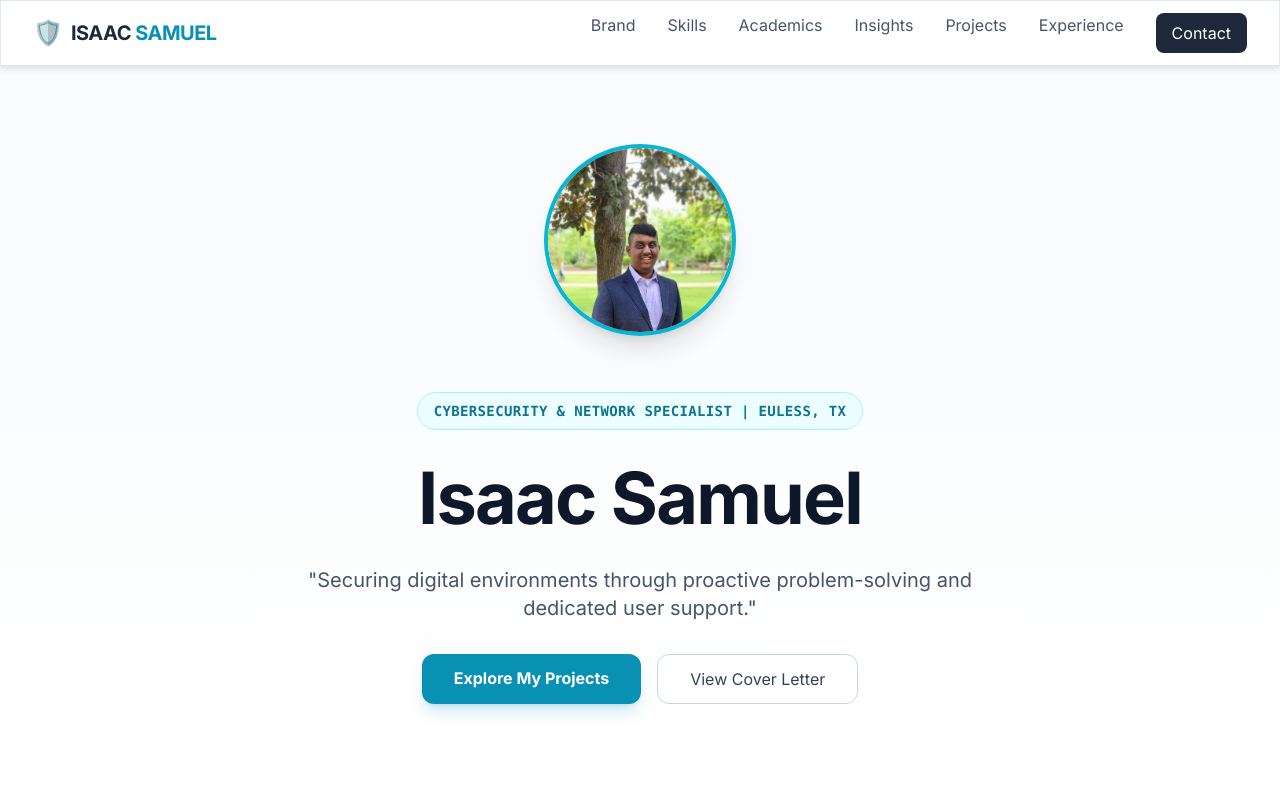
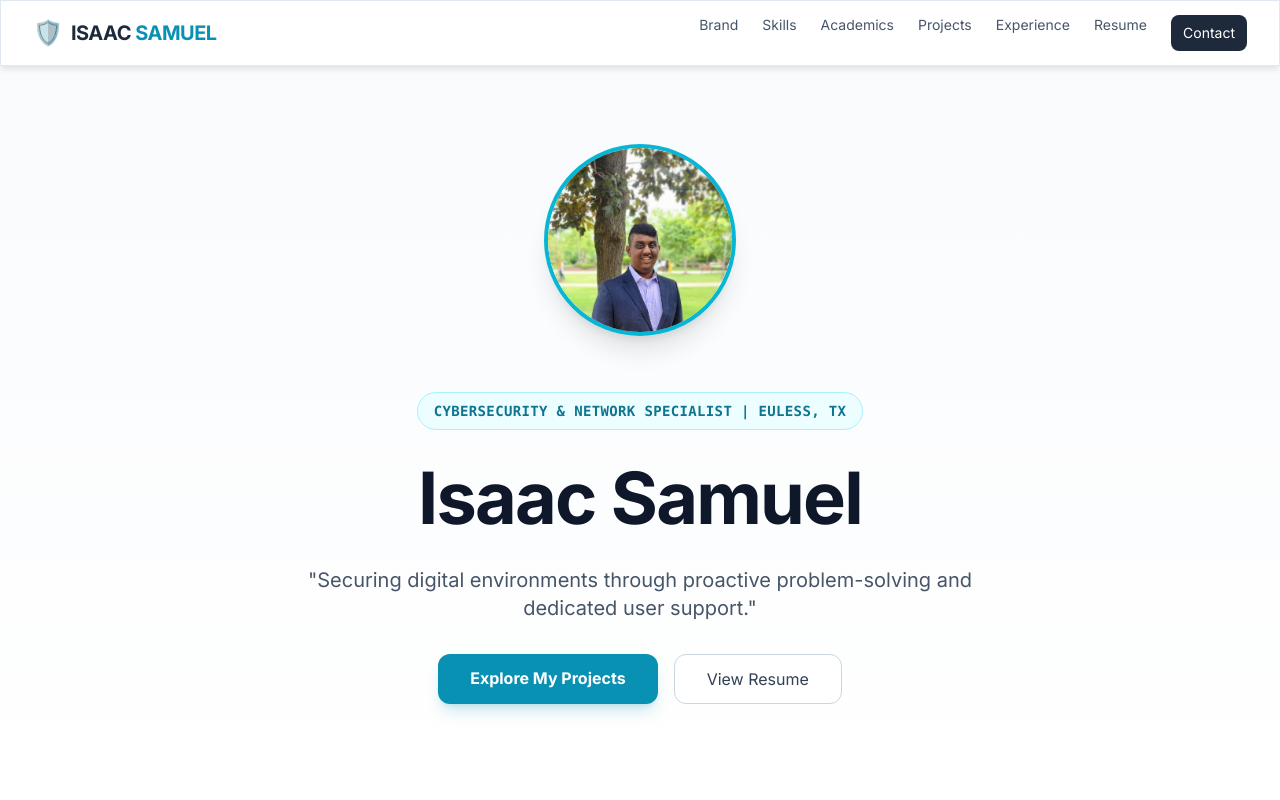
Before and after one commit to ReallyNotIsaac/IsaacDigitalPortfolio.github.io, a plain HTML site: page index.html in a window 1280 px wide. Shown: the top 800 px of the page. Drawn offline with nearby package versions, Linux system fonts and the light colour scheme.

Commit message:
Update index.html
Added Resume Section

```diff
--- a/index.html
+++ b/index.html
@@ -23,14 +23,14 @@
                 </div>
 
                 <!-- Desktop Nav -->
-                <div class="hidden md:flex space-x-8">
-                    <a href="#brand" class="text-slate-600 hover:text-cyan-600 font-medium transition-colors">Brand</a>
-                    <a href="#skills" class="text-slate-600 hover:text-cyan-600 font-medium transition-colors">Skills</a>
-                    <a href="#academics" class="text-slate-600 hover:text-cyan-600 font-medium transition-colors">Academics</a>
-                    <a href="#insights" class="text-slate-600 hover:text-cyan-600 font-medium transition-colors">Insights</a>
-                    <a href="#projects" class="text-slate-600 hover:text-cyan-600 font-medium transition-colors">Projects</a>
-                    <a href="#experience" class="text-slate-600 hover:text-cyan-600 font-medium transition-colors">Experience</a>
-                    <a href="#contact" class="px-4 py-2 bg-slate-800 text-white rounded-lg hover:bg-slate-700 transition-colors">Contact</a>
+                <div class="hidden md:flex space-x-6">
+                    <a href="#brand" class="text-slate-600 hover:text-cyan-600 font-medium transition-colors text-sm">Brand</a>
+                    <a href="#skills" class="text-slate-600 hover:text-cyan-600 font-medium transition-colors text-sm">Skills</a>
+                    <a href="#academics" class="text-slate-600 hover:text-cyan-600 font-medium transition-colors text-sm">Academics</a>
+                    <a href="#projects" class="text-slate-600 hover:text-cyan-600 font-medium transition-colors text-sm">Projects</a>
+                    <a href="#experience" class="text-slate-600 hover:text-cyan-600 font-medium transition-colors text-sm">Experience</a>
+                    <a href="#resume" class="text-slate-600 hover:text-cyan-600 font-medium transition-colors text-sm">Resume</a>
+                    <a href="#contact" class="px-3 py-2 bg-slate-800 text-white rounded-lg hover:bg-slate-700 transition-colors text-sm">Contact</a>
                 </div>
 
                 <!-- Mobile Menu Toggle -->
@@ -42,9 +42,9 @@
              <a href="#brand" class="block text-slate-600 font-medium" onclick="toggleMobileMenu()">Brand</a>
              <a href="#skills" class="block text-slate-600 font-medium" onclick="toggleMobileMenu()">Skills</a>
              <a href="#academics" class="block text-slate-600 font-medium" onclick="toggleMobileMenu()">Academics</a>
-             <a href="#insights" class="block text-slate-600 font-medium" onclick="toggleMobileMenu()">Insights</a>
              <a href="#projects" class="block text-slate-600 font-medium" onclick="toggleMobileMenu()">Projects</a>
              <a href="#experience" class="block text-slate-600 font-medium" onclick="toggleMobileMenu()">Experience</a>
+             <a href="#resume" class="block text-slate-600 font-medium" onclick="toggleMobileMenu()">Resume</a>
              <a href="#contact" class="block text-cyan-600 font-bold" onclick="toggleMobileMenu()">Contact Me</a>
         </div>
     </nav>
@@ -75,8 +75,8 @@
                 <a href="#projects" class="px-8 py-3 bg-cyan-600 hover:bg-cyan-500 text-white font-bold rounded-xl shadow-lg shadow-cyan-600/20 transition-all transform hover:-translate-y-1">
                     Explore My Projects
                 </a>
-                <a href="#coverletter" class="px-8 py-3 bg-white border border-slate-300 hover:border-slate-400 text-slate-700 font-medium rounded-xl transition-all">
-                    View Cover Letter
+                <a href="#resume" class="px-8 py-3 bg-white border border-slate-300 hover:border-slate-400 text-slate-700 font-medium rounded-xl transition-all">
+                    View Resume
                 </a>
             </div>
         </div>
@@ -115,7 +115,7 @@
         </div>
     </section>
 
-    <!-- Cover Letter Section (Updated with Draft Content) -->
+    <!-- Cover Letter Section -->
     <section id="coverletter" class="py-24 bg-slate-50 border-t border-slate-100">
         <div class="max-w-4xl mx-auto px-4 sm:px-6 lg:px-8">
             <div class="text-center mb-12">
@@ -203,7 +203,7 @@
         </div>
     </section>
 
-    <!-- Research Brief Section (New) -->
+    <!-- Research Brief Section -->
     <section id="insights" class="py-24 bg-slate-50 border-t border-slate-100">
         <div class="max-w-4xl mx-auto px-4 sm:px-6 lg:px-8">
             <div class="text-center mb-12">
@@ -489,6 +489,31 @@
         </div>
     </section>
 
+    <!-- Resume Section (New) -->
+    <section id="resume" class="py-24 bg-slate-50 border-t border-slate-100">
+        <div class="max-w-4xl mx-auto px-4 sm:px-6 lg:px-8">
+            <div class="text-center mb-12">
+                <h2 class="text-3xl font-bold text-slate-900 mb-4">Resume</h2>
+                <p class="text-slate-600">Download my full resume for offline review.</p>
+            </div>
+
+            <div class="flex justify-center">
+                <div class="glass-panel p-8 rounded-2xl border border-slate-200 shadow-lg text-center max-w-md w-full">
+                    <div class="mb-6 text-6xl">📄</div>
+                    <h3 class="text-xl font-bold text-slate-800 mb-2">Isaac Samuel's Resume</h3>
+                    <p class="text-slate-500 mb-6 text-sm">PDF Format • Updated 2025</p>
+
+                    <a href="Isaac Samuel's Resume 2022-Present.pdf" download class="inline-flex items-center justify-center w-full px-6 py-3 bg-cyan-600 hover:bg-cyan-700 text-white font-bold rounded-xl transition-colors shadow-md hover:shadow-lg">
+                        <span class="mr-2 text-xl">⬇️</span> Download Full Resume
+                    </a>
+                    <p class="mt-4 text-xs text-slate-400">
+                        Please ensure the PDF file is in the same folder as this website.
+                    </p>
+                </div>
+            </div>
+        </div>
+    </section>
+
     <!-- Contact Section -->
     <section id="contact" class="py-20 bg-slate-900 text-white">
         <div class="max-w-4xl mx-auto px-4 text-center">
```
